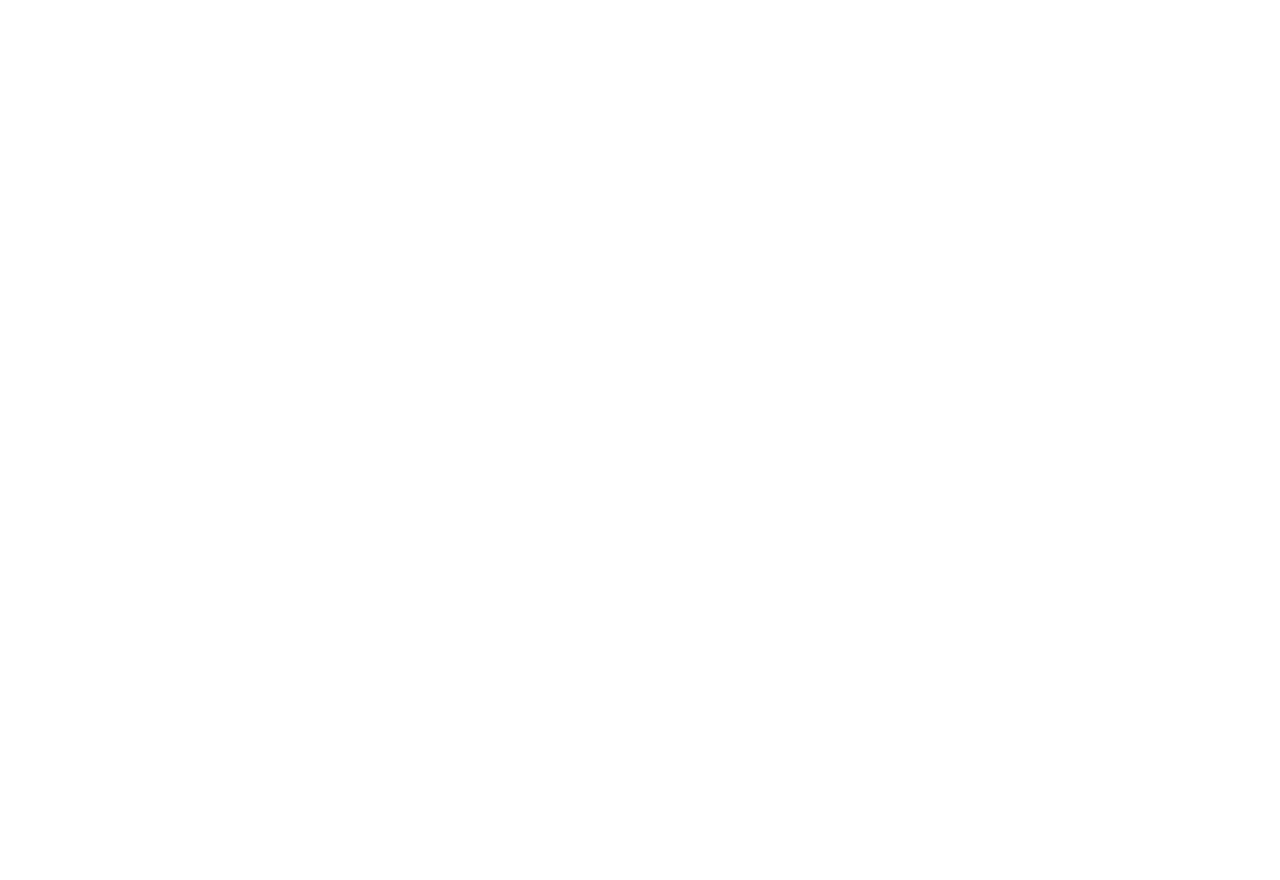
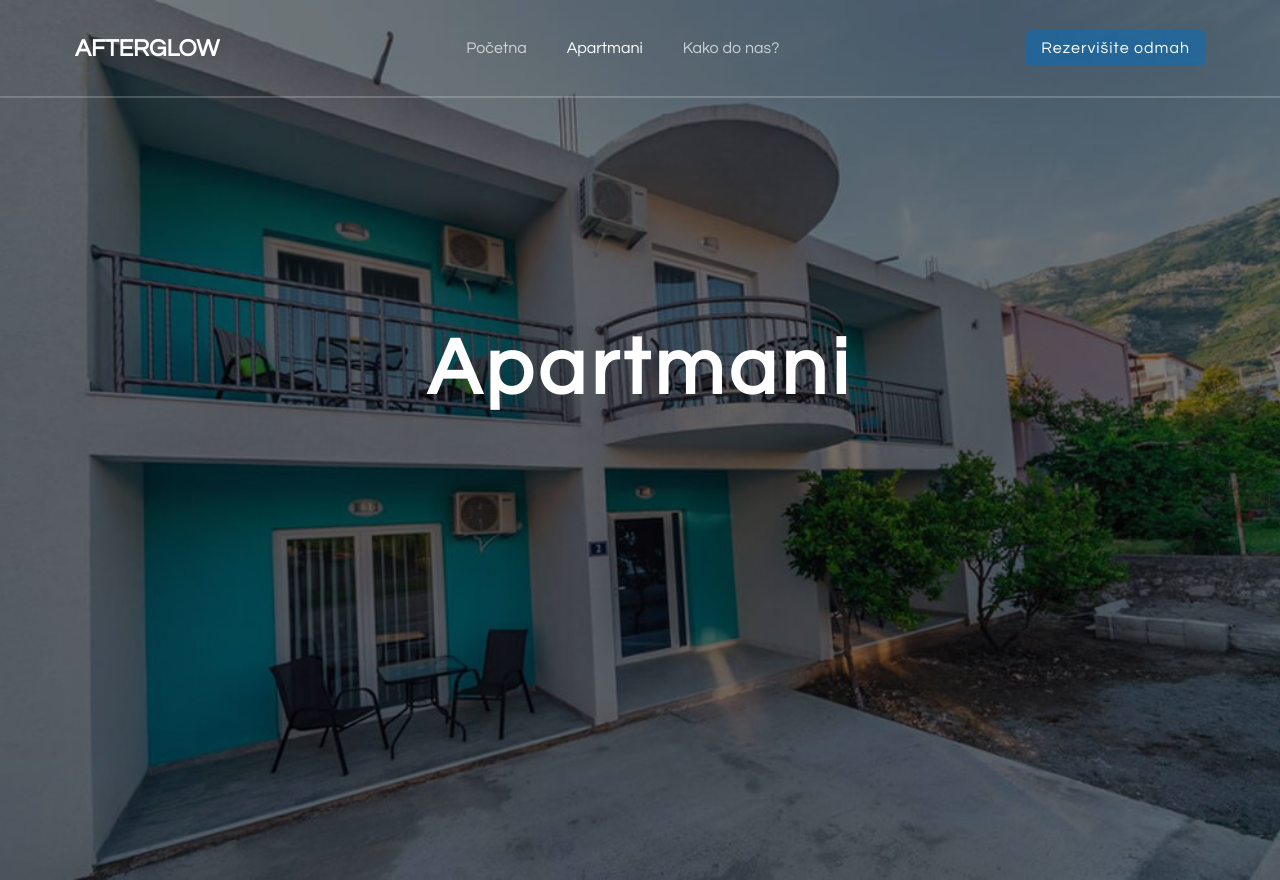
Before and after one commit to JEKO10/Afterglow-Apartments, a plain HTML site: page apartments.html in a window 1280 px wide. Before the commit the page ends 800 px from the top, so only its background shows below. Drawn offline with nearby package versions, Linux system fonts and the light colour scheme.

Commit message:
apartments page setup

```diff
--- a/apartments.html
+++ b/apartments.html
@@ -5,7 +5,32 @@
     <meta http-equiv="X-UA-Compatible" content="IE=edge" />
     <meta name="viewport" content="width=device-width, initial-scale=1.0" />
     <link rel="stylesheet" href="./dist/css/main.css" />
+    <script src="https://ajax.googleapis.com/ajax/libs/jquery/3.5.1/jquery.min.js"></script>
     <title>Afterglow Apartmani - Apartmani</title>
   </head>
-  <body></body>
+  <body>
+    <header>
+      <div class="bg">
+        <nav>
+          <a href="./index.html">Afterglow</a>
+          <ul>
+            <li><a href="./index.html">Početna</a></li>
+            <li><a href="./apartments.html" class="active">Apartmani</a></li>
+            <li><a href="">Kako do nas?</a></li>
+          </ul>
+          <a
+            href="https://www.booking.com/hotel/me/apartmani-afterglow.sr.html?aid=304142&label=gen173nr-1DCAEoggI46AdIM1gEaI8BiAEBmAEkuAEXyAEM2AED6AEBiAIBqAIDuAKh-tWWBsACAdICJDI0NDI4OTM5LTBjNmUtNGUyYS05ODdkLWViNDc1ZmM0MzFiMdgCBOACAQ&sid=a7cb2b7b07db505c716d0e3a0bd67dd3&dest_id=5198503;dest_type=hotel;dist=0;group_adults=2;group_children=0;hapos=1;hpos=1;no_rooms=1;req_adults=2;req_children=0;room1=A%2CA;sb_price_type=total;sr_order=popularity;srepoch=1658158381;srpvid=4ad66d56c33f0233;type=total;ucfs=1&"
+            target="_blank"
+            >Rezervišite odmah</a
+          >
+        </nav>
+        <div class="underline"></div>
+        <section class="hero">
+          <h1>Apartmani</h1>
+        </section>
+      </div>
+    </header>
+    <section class="imgContainer"></section>
+    <script src="main.js"></script>
+  </body>
 </html>
```
Also changed, not shown: main.js (added).
